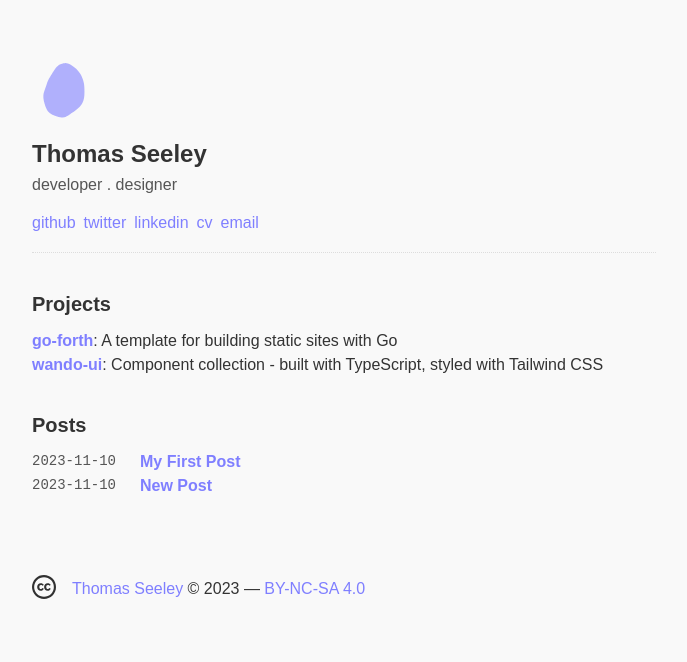
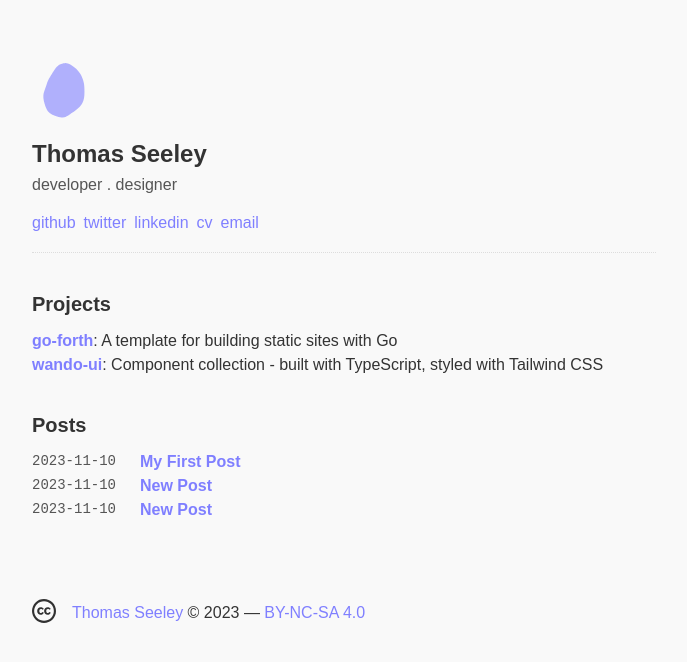
Before and after one commit to iamseeley/ts-site, a React (Vite) app: page / in a window 1280 px wide. Shown: the top 662 px of the page, without its empty margins (296-983 px from the left). Built offline with nearby package versions, Linux system fonts and the light colour scheme.

Commit message:
postitem and post list and post pages maybe done...

```diff
--- a/package.json
+++ b/package.json
@@ -5,7 +5,7 @@
   "type": "module",
   "scripts": {
     "dev": "vite",
-    "prebuild": "node scripts/*",
+    "prebuild": "node scripts/postdatas.cjs && node scripts/prebuild.cjs",
     "build": "npm run prebuild && tsc && vite build",
     "lint": "eslint . --ext ts,tsx --report-unused-disable-directives --max-warnings 0",
     "preview": "vite preview"
--- a/scripts/prebuild.cjs
+++ b/scripts/prebuild.cjs
@@ -1,3 +1,4 @@
+
 const fs = require('fs');
 const path = require('path');
 const matter = require('gray-matter');
--- a/src/data/index.json
+++ b/src/data/index.json
@@ -2,5 +2,5 @@
   "title": "My First Post",
   "date": "2023-11-10",
   "description": "This is my first post.",
-  "content": "\n## This is my first post\n\nHello, this is the content of my first post.\n"
+  "content": "\n## This is my first post\n\nHello, this is the content of my first post.\n\n\n![image](/assets/images/react.svg)\n\nImage test"
 }
--- /dev/null
+++ b/src/data/post.json
@@ -0,0 +1,6 @@
+{
+  "title": "New Post",
+  "date": "2023-11-10",
+  "description": "This is my second post.",
+  "content": "\nHello, this is the content of my first post.\n\n\n"
+}
--- a/src/data/postdatas.ts
+++ b/src/data/postdatas.ts
@@ -8,5 +8,10 @@ export default [
     "filename": "new-post",
     "title": "New Post",
     "date": "2023-11-10"
+  },
+  {
+    "filename": "post",
+    "title": "New Post",
+    "date": "2023-11-10"
   }
 ];
```
Also changed, not shown: src/content/posts/index.md (+2 -0 lines), src/content/posts/post.md (added, +7 -0 lines).
